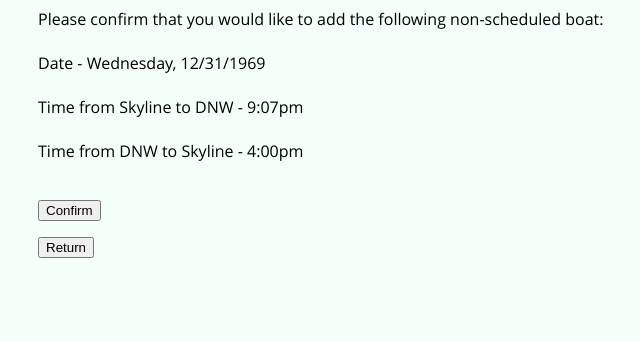
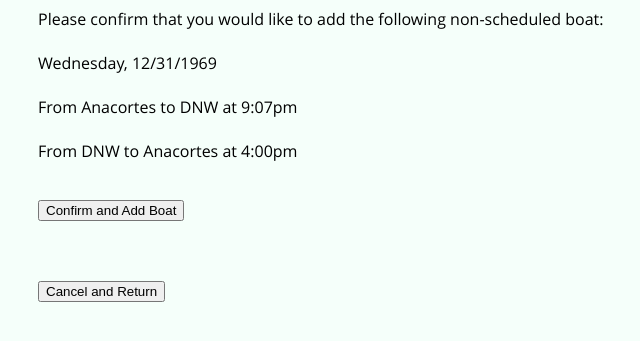
Before and after one commit to arshadalisoomro/reservation-5, a PHP site: page /specialBoatConfirm.php in a window 1280 px wide. Shown: the top 341 px of the page, without its empty margins (98-738 px from the left). Run offline with PHP 8.4, Linux system fonts and the light colour scheme; data that the repository does not hold is empty; a stand-in replaces the project's code that opens the database connection; some libraries are stand-ins or nearby versions.

Commit message:
fixed page output text

```diff
--- a/admin_tools/specialBoatConfirm.php
+++ b/admin_tools/specialBoatConfirm.php
@@ -48,22 +48,20 @@ $conn = null;
             <a>Please confirm that you would like to add the following non-scheduled boat:</a>
             <br/>
             <br/>
-            <a>Date - </a>
-                <?php
-                  $newDateChosen = date('l, m/d/Y', strtotime($dateChosen));
-                  echo $newDateChosen;
-                //  echo $dateChosen;
-                ?>
+            <?php
+              $newDateChosen = date('l, m/d/Y', strtotime($dateChosen));
+              echo $newDateChosen;
+            ?>
             <br />
             <br />
-            <a>Time from Skyline to DNW -</a>
+            <a>From Anacortes to DNW at</a>
             <?php
             $newTimeToDec = date('g:ia', strtotime($timeToDec));
             echo $newTimeToDec;
             ?>
             <br />
             <br />
-            <a>Time from DNW to Skyline -</a>
+            <a>From DNW to Anacortes at</a>
             <?php
             $newTimeToAna = date('g:ia', strtotime($timeToAna));
             echo $newTimeToAna;
@@ -73,10 +71,12 @@ $conn = null;
             <p>
             <!--<form id="confirm action="specialBoatAdd.php" method="post">-->
             <form action="specialBoatAdd.php" method="post">
-            <input type="submit" name="submit" value="Confirm"></input>
+            <input type="submit" name="submit" value="Confirm and Add Boat"></input>
             </form>
+            <br/>
+            <br/>
             <form action="admin_form.php">
-            <input type="submit" name="submit" value="Return"></input>
+            <input type="submit" name="submit" value="Cancel and Return"></input>
             </form>
             </p>
     </body>
```
